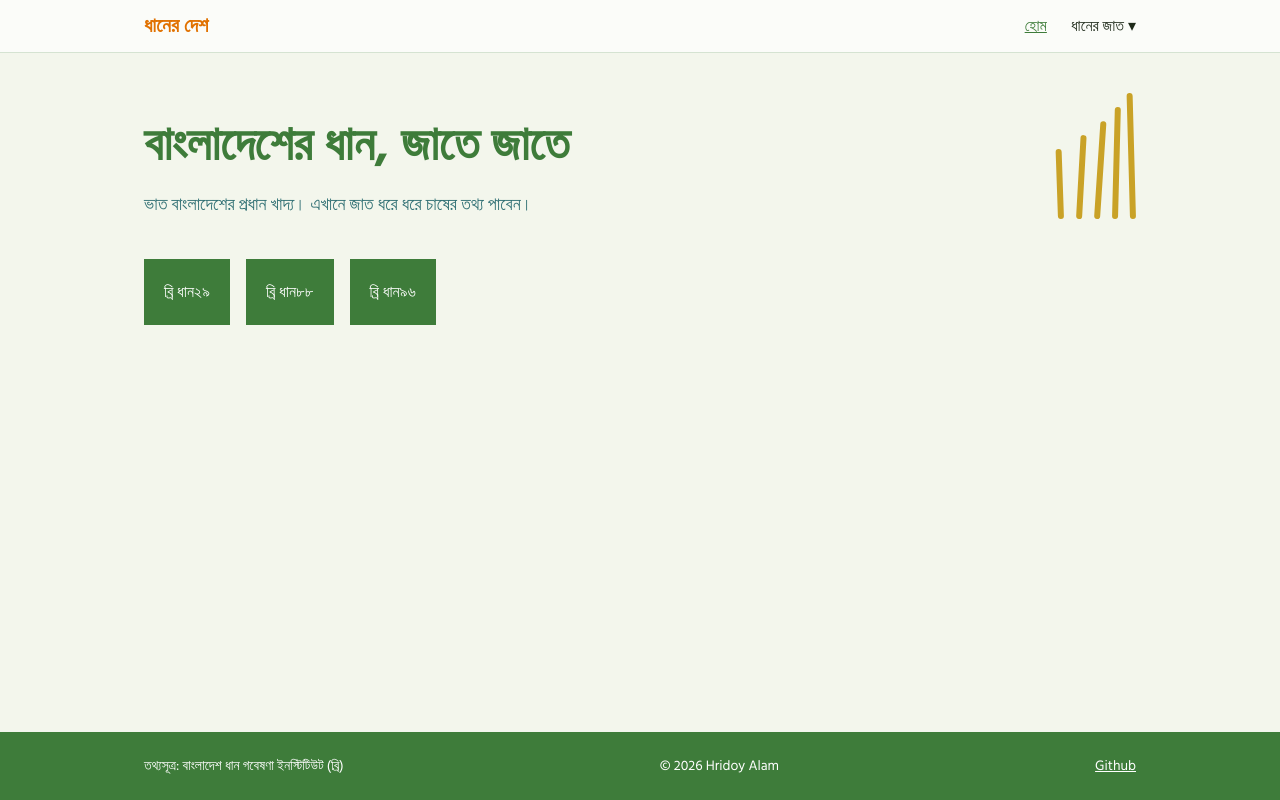
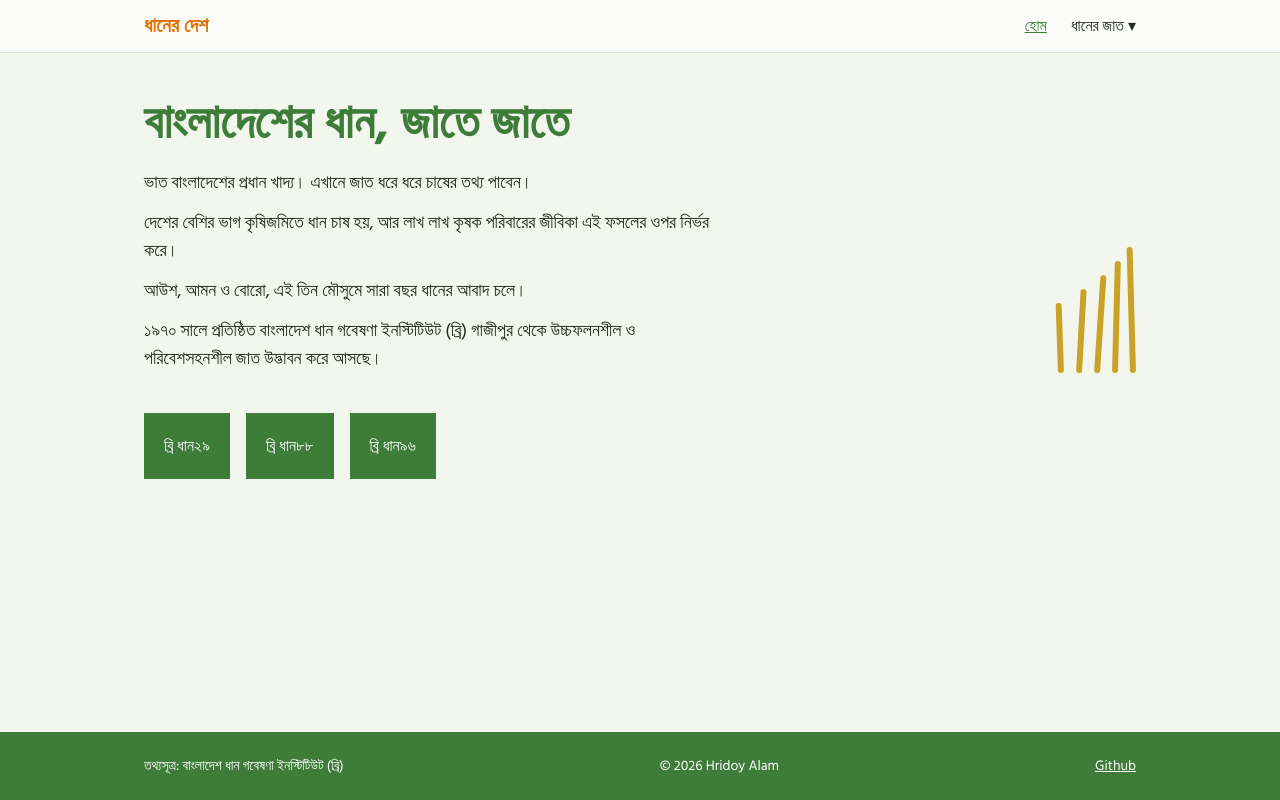
Before and after one commit to HridoyAlam/rice_app, a React (Vite) app: page / in a window 1280 px wide. Built offline with nearby package versions, Linux system fonts and the light colour scheme.

Commit message:
more hero info

```diff
--- a/src/components/Hero.jsx
+++ b/src/components/Hero.jsx
@@ -1,6 +1,12 @@
 import Stalks from "./Stalks";
 
 const Hero = () => {
+  const intro = [
+    "ভাত বাংলাদেশের প্রধান খাদ্য। এখানে জাত ধরে ধরে চাষের তথ্য পাবেন।",
+    "দেশের বেশির ভাগ কৃষিজমিতে ধান চাষ হয়, আর লাখ লাখ কৃষক পরিবারের জীবিকা এই ফসলের ওপর নির্ভর করে।",
+    "আউশ, আমন ও বোরো, এই তিন মৌসুমে সারা বছর ধানের আবাদ চলে।",
+    "১৯৭০ সালে প্রতিষ্ঠিত বাংলাদেশ ধান গবেষণা ইনস্টিটিউট (ব্রি) গাজীপুর থেকে উচ্চফলনশীল ও পরিবেশসহনশীল জাত উদ্ভাবন করে আসছে।",
+  ];
   return (
     <section className="flex flex-col items-start justify-between gap-8 sm:flex-row sm:items-end">
       <div className="max-w-xl">
@@ -9,9 +15,11 @@ const Hero = () => {
         <h1 className="text-4xl font-bold leading-tight sm:text-5xl text-field">
           বাংলাদেশের ধান, জাতে জাতে
         </h1>
-        <p className="mt-4 text-lg text-water">
-          ভাত বাংলাদেশের প্রধান খাদ্য। এখানে জাত ধরে ধরে চাষের তথ্য পাবেন।
-        </p>
+        <div className="mt-4 space-y-3 text-lg">
+          {intro.map((line) => (
+            <p key={line}>{line}</p>
+          ))}
+        </div>
       </div>
       <Stalks />
     </section>
```
